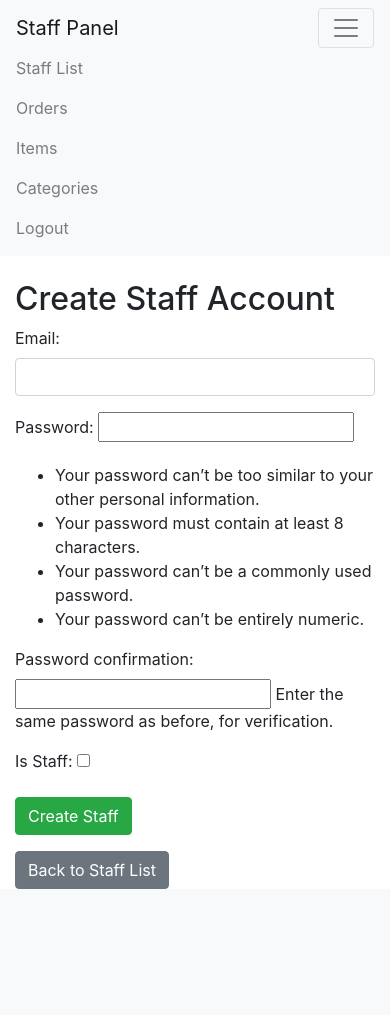
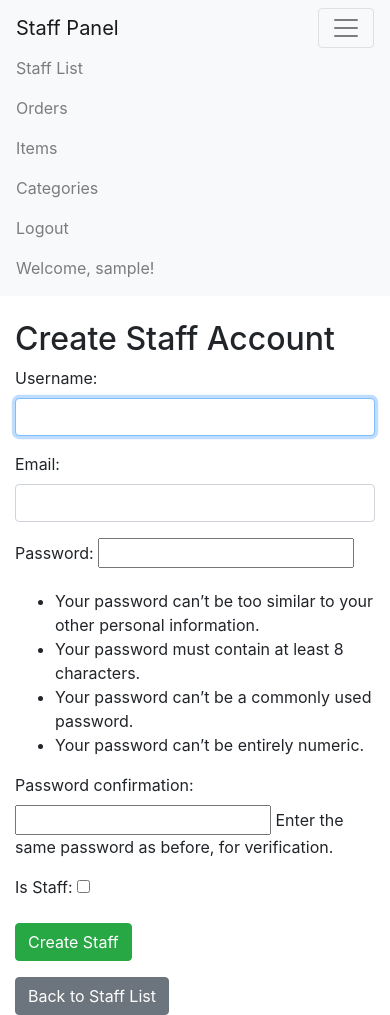
Before and after one commit to mahdimon/django-cafe-project, a Django app: page /staff/create/ in a window 390 px wide, after a click that opens the changed part. Before the commit the page ends 889 px from the top, so only its background shows below. Run offline with Django 5.2, Linux system fonts and the light colour scheme; the visitor is signed in with stand-in values (Sample User, id 1); some libraries are stand-ins or nearby versions.

Commit message:
updated auth, added username display, filter by phone number added

```diff
--- a/staff/forms.py
+++ b/staff/forms.py
@@ -6,43 +6,46 @@ from customer.models import Order, Customer
 
 class StaffCreationForm(UserCreationForm):
     email = forms.EmailField(required=True, widget=forms.EmailInput(attrs={'class': 'form-control'}))
+    username = forms.CharField(required=True, widget=forms.TextInput(attrs={'class': 'form-control'}))
     is_staff = forms.BooleanField(required=False, label='Is Staff', widget=forms.CheckboxInput())
 
     class Meta:
         model = User
-        fields = ['email', 'password1', 'password2', 'is_staff']  # Email instead of username, with is_staff option
+        fields = ['username', 'email', 'password1', 'password2', 'is_staff']  # Include username field
 
     def save(self, commit=True):
         user = super(StaffCreationForm, self).save(commit=False)
         user.email = self.cleaned_data['email']
-        user.username = self.cleaned_data['email']  # Optional: use email as username
-        user.is_staff = self.cleaned_data['is_staff']  # Allows setting is_staff from the form
+        user.username = self.cleaned_data['username']  # Use the entered username
+        user.is_staff = self.cleaned_data['is_staff']
         if commit:
             user.save()
         return user
 
+
 class StaffUpdateForm(forms.ModelForm):
+    username = forms.CharField(required=True, widget=forms.TextInput(attrs={'class': 'form-control'}))
     email = forms.EmailField(required=True, widget=forms.EmailInput(attrs={'class': 'form-control'}))
-    password = forms.CharField(required=False, widget=forms.PasswordInput(attrs={'class': 'form-control'}), help_text='Leave blank if no change.')
+    password = forms.CharField(
+        required=False,
+        widget=forms.PasswordInput(attrs={'class': 'form-control'}),
+        help_text='Leave blank if no change.'
+    )
     is_staff = forms.BooleanField(required=False, label='Is Staff', widget=forms.CheckboxInput())
 
     class Meta:
         model = User
-        fields = ['email', 'password', 'is_staff']  # Use email instead of username, and add is_staff
-        widgets = {
-            'email': forms.EmailInput(attrs={'class': 'form-control'}),
-            'password': forms.PasswordInput(attrs={'class': 'form-control'}),
-        }
+        fields = ['username', 'email', 'password', 'is_staff']  # Include username
 
     def save(self, commit=True):
         user = super().save(commit=False)
-        if 'password' in self.cleaned_data and self.cleaned_data['password']:
+        if self.cleaned_data['password']:
             user.set_password(self.cleaned_data['password'])  # Hash the new password if provided
-        user.username = self.cleaned_data['email']  # Ensure the username is the email
-        user.is_staff = self.cleaned_data['is_staff']  # Update is_staff based on form input
+        user.is_staff = self.cleaned_data['is_staff']
         if commit:
             user.save()
         return user
+
 
 class OrderCreateForm(forms.ModelForm):
     phone_number = forms.CharField(
--- a/staff/views.py
+++ b/staff/views.py
@@ -33,6 +33,7 @@ def create_staff(request):
         form = StaffCreationForm()
     return render(request, 'staff/create_staff.html', {'form': form})
 
+
 @login_required
 @user_passes_test(lambda u: u.is_staff)
 def update_staff(request, staff_id):
@@ -46,6 +47,7 @@ def update_staff(request, staff_id):
     else:
         form = StaffUpdateForm(instance=user)
     return render(request, 'staff/update_staff.html', {'form': form})
+
 
 @login_required
 def delete_staff(request, staff_id):
@@ -90,7 +92,7 @@ def logout_view(request):
 
 class OrderListView(LoginRequiredMixin, ListView):
     model = Order
-    template_name = 'staff/orders.html'  # Updated to reflect the merged template
+    template_name = 'staff/orders.html'
     context_object_name = 'orders'
 
     def get_queryset(self):
@@ -99,6 +101,7 @@ class OrderListView(LoginRequiredMixin, ListView):
         table_number = self.request.GET.get('table_number')
         start_date = self.request.GET.get('start_date')
         end_date = self.request.GET.get('end_date')
+        phone_number = self.request.GET.get('phone_number')
 
         if status:
             queryset = queryset.filter(status=status)
@@ -106,8 +109,11 @@ class OrderListView(LoginRequiredMixin, ListView):
             queryset = queryset.filter(table_number=table_number)
         if start_date and end_date:
             queryset = queryset.filter(order_date__range=[start_date, end_date])
+        if phone_number:
+            queryset = queryset.filter(phone_number__icontains=phone_number)
 
         return queryset
+
 
 class OrderEditView(LoginRequiredMixin, UpdateView):
     model = Order
--- a/templates/base-s.html
+++ b/templates/base-s.html
@@ -14,7 +14,7 @@
             <span class="navbar-toggler-icon"></span>
         </button>
         <div class="collapse navbar-collapse" id="navbarNav">
-            <ul class="navbar-nav">
+            <ul class="navbar-nav mr-auto">
                 <li class="nav-item">
                     {% if user.is_staff %}
                         <a class="nav-link" href="{% url 'staff:staff_list' %}">Staff List</a>
@@ -37,6 +37,15 @@
                     <a class="nav-link" href="{% url 'staff:logout' %}">Logout</a>
                 </li>
             </ul>
+
+            <!-- User info on the right side -->
+            <ul class="navbar-nav ml-auto">
+                {% if user.is_authenticated %}
+                    <li class="nav-item">
+                        <span class="navbar-text">Welcome, {{ user.username }}!</span>
+                    </li>
+                {% endif %}
+            </ul>
         </div>
     </nav>
 
```
Also changed, not shown: staff/templates/staff/orders.html (+7 -1 lines).
